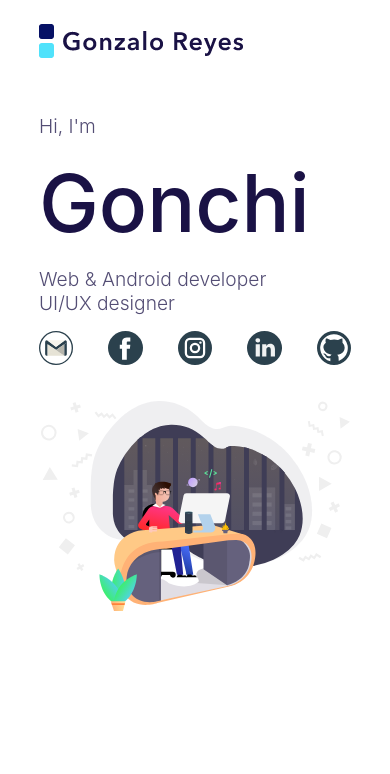
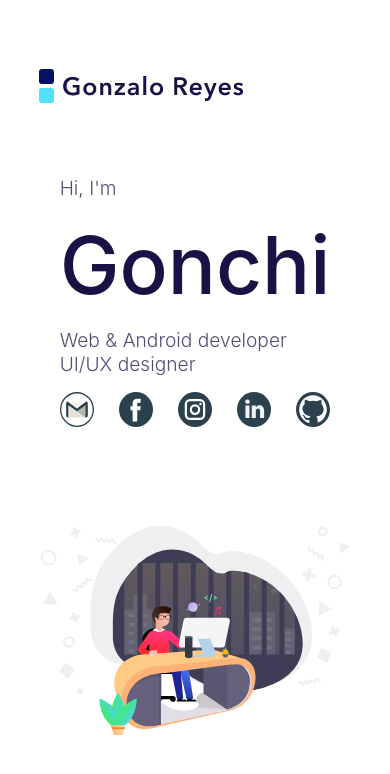
Before and after one commit to gonzen2310/portfolio-gonchi, a React (Create React App) app: page / in a window 390 px wide. Shown: the top 774 px of the page. Built offline with nearby package versions, Linux system fonts and the light colour scheme.

Commit message:
Finish landing page responsiveness

```diff
--- a/src/components/Landing/styles.module.css
+++ b/src/components/Landing/styles.module.css
@@ -1,6 +1,10 @@
 .landing {
 	display: grid;
 	grid-template-columns: minmax(10vw, 1fr) minmax(0, 90rem) minmax(10vw, 1fr);
+	grid-template-rows: auto 1fr;
+	height: 100vh;
+	padding: 2.83rem 0;
+	box-sizing: border-box;
 }
 
 .container,
@@ -10,7 +14,7 @@
 }
 
 .navbar {
-	margin: 2.5em 0;
+	/* margin: 2.5em 0; */
 }
 
 .left-container {
@@ -21,7 +25,9 @@
 .right-container {
 	flex: 1 1;
 	box-sizing: border-box;
-	padding: 4rem 0 2rem;
+	display: flex;
+	flex-direction: column;
+	justify-content: center;
 }
 
 .landing-img {
@@ -29,7 +35,7 @@
 }
 
 .name {
-	font-size: 10em;
+	font-size: 9.5em;
 	margin: 0;
 	font-weight: 500;
 	color: #1a1245;
@@ -40,11 +46,65 @@
 	color: rgba(26, 18, 69, 0.75);
 }
 
-@media only screen and (max-width: 400px) {
+@media only screen and (max-width: 1500px) {
+	.name {
+		font-size: 7.8em;
+	}
+}
+
+@media only screen and (max-width: 1300px) {
+	.name {
+		font-size: 7.5em;
+	}
+}
+
+@media only screen and (max-width: 1100px) {
 	.container {
 		flex-direction: column;
 	}
 
+	.subheaders {
+		font-size: 1.8em;
+	}
+
+	.left-container {
+		padding: 1em 0;
+		margin: 0 auto;
+	}
+
+	.right-container {
+		padding: 3em 0 0;
+		margin: 0 auto;
+	}
+
+	.navbar {
+		margin: 1.5em 0;
+	}
+
+	.landing-img {
+		max-width: 85%;
+	}
+}
+
+@media only screen and (max-width: 700px) {
+	.right-container {
+		padding: 1em 0;
+	}
+
+	.landing-img {
+		max-width: 100%;
+	}
+
+	.name {
+		font-size: 7em;
+	}
+
+	.subheaders {
+		font-size: 1.5em;
+	}
+}
+
+@media only screen and (max-width: 600px) {
 	.name {
 		font-size: 5em;
 	}
@@ -52,13 +112,4 @@
 	.subheaders {
 		font-size: 1.2em;
 	}
-
-	.left-container,
-	.right-container {
-		padding: 1em 0;
-	}
-
-	.navbar {
-		margin: 1.5em 0;
-	}
 }
--- a/src/components/SocialMedia/styles.module.css
+++ b/src/components/SocialMedia/styles.module.css
@@ -2,7 +2,7 @@
 	margin-right: 20px;
 }
 
-@media only screen and (max-width: 400px) {
+@media only screen and (max-width: 1100px) {
 	.icon-margin {
 		margin-right: 0;
 	}
```
Also changed, not shown: public/index.html (+0 -18 lines).
